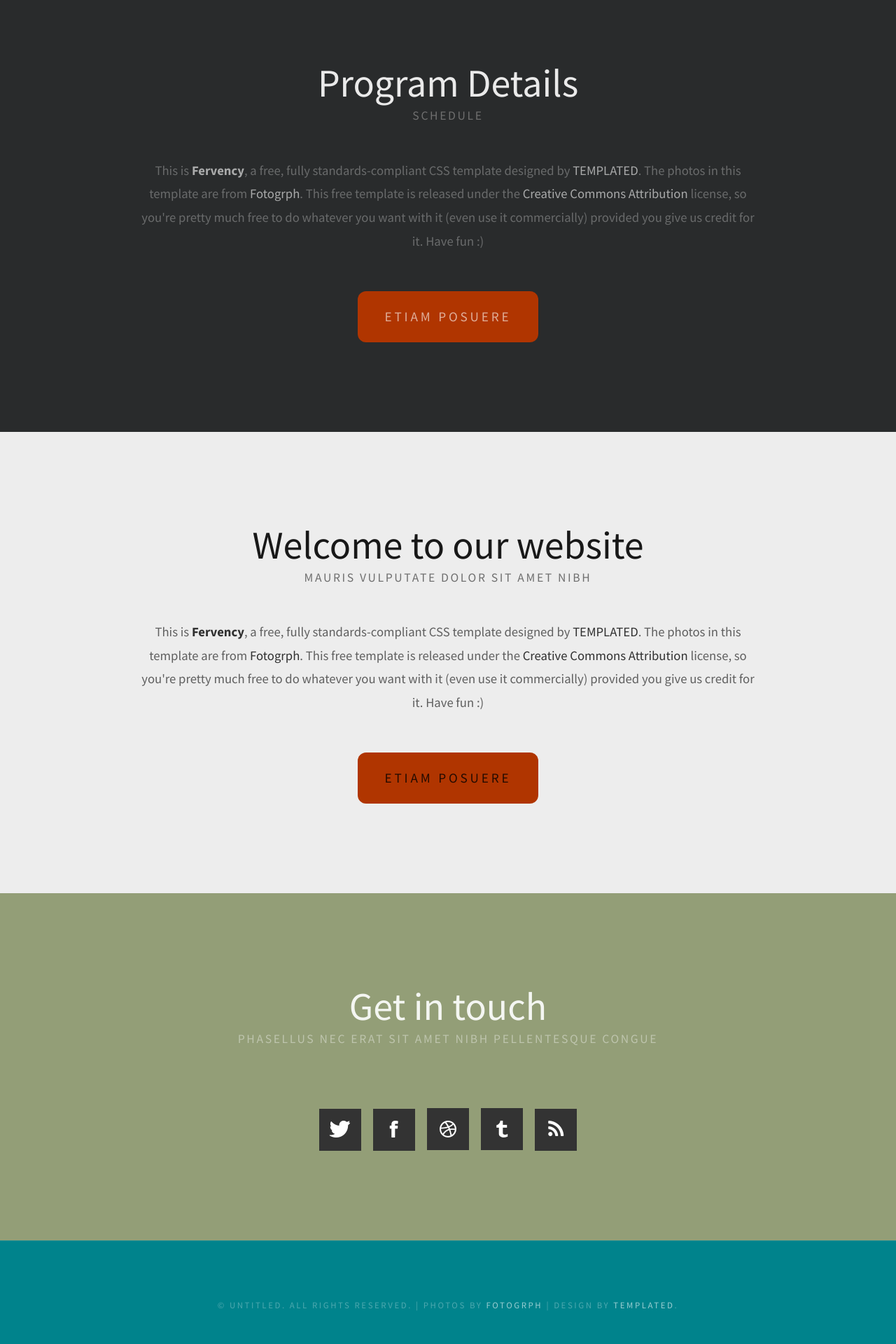
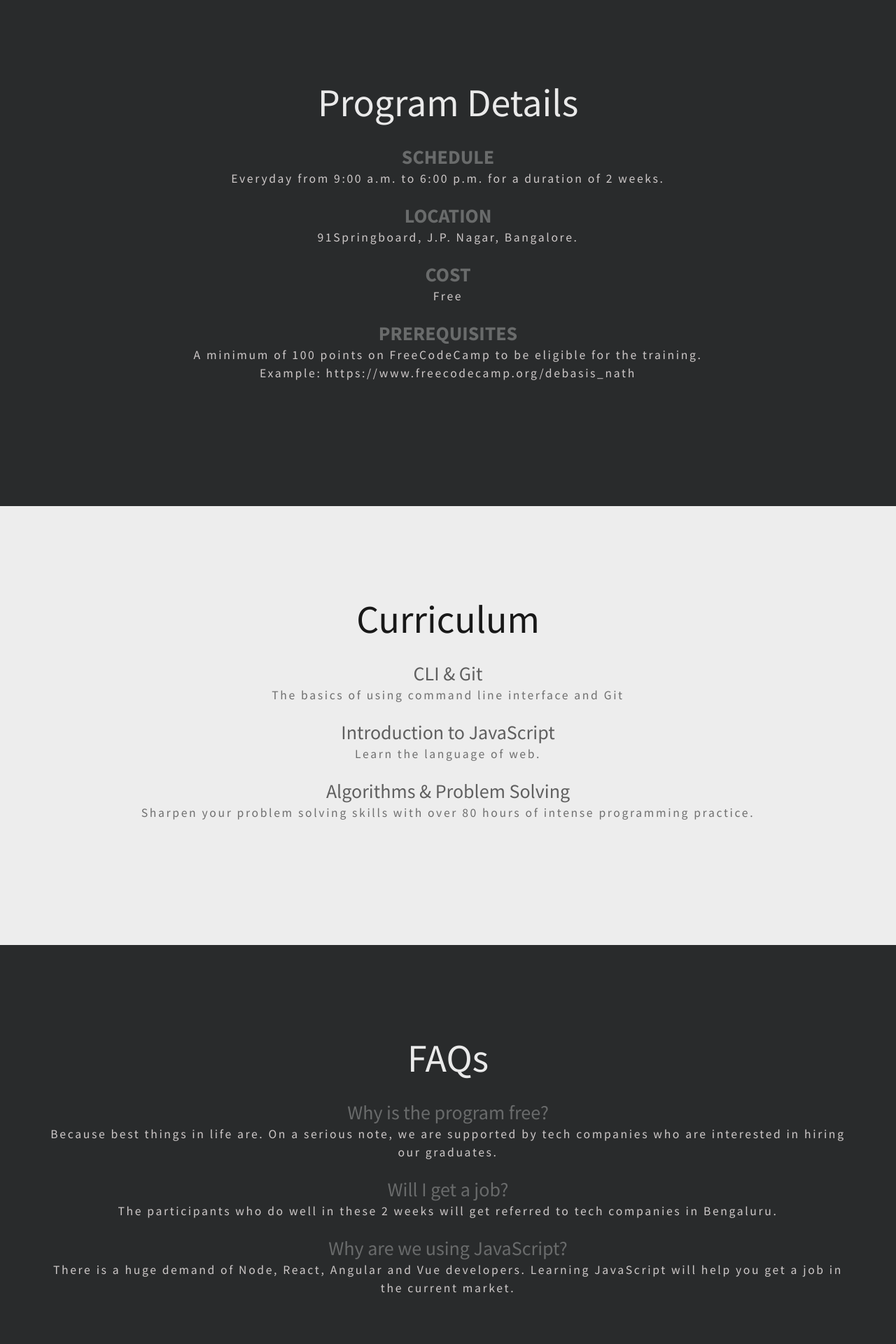
Before and after one commit to surajptl/propel_school, a Django app: page / in a window 1280 px wide. Shown: the part 1200-3120 px from the top of the page at 70% size. Run offline with Django 3.2, Linux system fonts and the light colour scheme; some libraries are stand-ins or nearby versions.

Commit message:
Updated UI for home page

```diff
--- a/app/static/app/default.css
+++ b/app/static/app/default.css
@@ -306,15 +306,17 @@
 	{
 		font-size: 3.5em;
 		color: rgba(255,255,255,0.9);
+		margin-bottom: 0.5em;
+		margin-top: 0.1;
 	}
 
 	.title .byline
 	{
 		letter-spacing: 0.15em;
-		text-transform: uppercase;
+		/* text-transform: uppercase; */
 		font-weight: 400;
 		font-size: 1.1em;
-		color: #6F6F6F;
+		color: rgb(206, 201, 201);
 	}
 
 	.title1
@@ -326,12 +328,14 @@
 	{
 		font-size: 3.5em;
 		color: rgba(0,0,0,0.9);
+		margin-bottom: 0.5em;
+		margin-top: 0.1;
 	}
 
 	.title1 .byline
 	{
 		letter-spacing: 0.15em;
-		text-transform: uppercase;
+		/* text-transform: uppercase; */
 		font-weight: 400;
 		font-size: 1.1em;
 		color: #6F6F6F;
@@ -571,6 +575,7 @@
 	{
 		overflow: hidden;
 		padding: 5em 0em;
+		background-color: #292b2c;
 		border-top: 1px solid rgba(255,255,255,0.08);
 	}
 
@@ -580,13 +585,13 @@
 		text-align: center;
 		text-transform: uppercase;
 		font-size: 0.80em;
-		color: rgba(255,255,255,0.3);
+		color: rgb(206, 201, 201);
 	}
 
 	#copyright a
 	{
 		text-decoration: none;
-		color: rgba(255,255,255,0.6);
+		color: rgb(206, 201, 201);
 	}
 
 /*********************************************************************************/
--- a/app/templates/app/index.html
+++ b/app/templates/app/index.html
@@ -41,40 +41,67 @@
         <div id="welcome" class="container">
             <div class="title">
                 <h2>Program Details</h2>
-                <span class="byline">SCHEDULE</span> </div>
-            <div class="content">
-                <p>This is <strong>Fervency</strong>, a free, fully standards-compliant CSS template designed by <a href="http://templated.co" rel="nofollow">TEMPLATED</a>. The photos in this template are from <a href="http://fotogrph.com/"> Fotogrph</a>. This free template is released under the <a href="http://templated.co/license">Creative Commons Attribution</a> license, so you're pretty much free to do whatever you want with it (even use it commercially) provided you give us credit for it. Have fun :) </p>
-                <a href="#" class="button">Etiam posuere</a> </div>
+                <h3><b>SCHEDULE</b></h3>
+                <span class="byline">Everyday from 9:00 a.m. to 6:00 p.m. for a duration of 2 weeks.</span><br>
+                <br>
+                <h3><b>LOCATION</b></h3>
+                <span class="byline">91Springboard, J.P. Nagar, Bangalore.</span><br>
+                <br>
+                <h3><b>COST</b></h3>
+                <span class="byline">Free</span><br>
+                <br>
+                <h3><b>PREREQUISITES</b></h3>
+                <span class="byline">A minimum of 100 points on FreeCodeCamp to be eligible for the training.<br>
+                Example: https://www.freecodecamp.org/debasis_nath
+                </span>
+            </div>
         </div>
     </div>
     <div id="wrapper2">
         <div id="welcome1" class="container">
             <div class="title1">
-                <h2>Welcome to our website</h2>
-                <span class="byline">Mauris vulputate dolor sit amet nibh</span> </div>
-            <div class="content">
-                <p>This is <strong>Fervency</strong>, a free, fully standards-compliant CSS template designed by <a href="http://templated.co" rel="nofollow">TEMPLATED</a>. The photos in this template are from <a href="http://fotogrph.com/"> Fotogrph</a>. This free template is released under the <a href="http://templated.co/license">Creative Commons Attribution</a> license, so you're pretty much free to do whatever you want with it (even use it commercially) provided you give us credit for it. Have fun :) </p>
-                <a href="#" class="button">Etiam posuere</a> </div>
+                <h2>Curriculum</h2>
+                <h3>CLI & Git</h3>
+                <span class="byline">The basics of using command line interface and Git</span><br>
+                <br>
+                <h3>Introduction to JavaScript</h3>
+                <span class="byline">Learn the language of web.</span><br>
+                <br>
+                <h3>Algorithms & Problem Solving</h3>
+                <span class="byline">Sharpen your problem solving skills with over 80 hours of intense programming practice.</span>
+            </div>
         </div>
     </div>
-    <div id="wrapper4">
+    <div id="wrapper1">
+        <div id="welcome" class="container">
+            <div class="title">
+                <h2>FAQs</h2>
+                <h3>Why is the program free?</h3>
+                <span class="byline">Because best things in life are. On a serious note, we are supported by tech companies who are interested in hiring our graduates.</span><br>
+                <br>
+                <h3>Will I get a job?</h3>
+                <span class="byline">The participants who do well in these 2 weeks will get referred to tech companies in Bengaluru.</span><br>
+                <br>
+                <h3>Why are we using JavaScript?</h3>
+                <span class="byline">There is a huge demand of Node, React, Angular and Vue developers. Learning JavaScript will help you get a job in the current market.</span>
+            </div>
+        </div>
+    </div>
+    <div id="wrapper2">
         <div id="footer" class="container">
             <div>
-                <header class="title">
-                    <h2>Get in touch</h2>
-                    <span class="byline">Phasellus nec erat sit amet nibh pellentesque congue</span> </header>
+                <header class="title1">
+                    <h2>Contact Us</h2>
+                    <span class="byline">hello@mountblue.io</span>
+                </header>
                 <ul class="contact">
-                    <li><a href="#" class="icon icon-twitter"><span>Twitter</span></a></li>
-                    <li><a href="#" class="icon icon-facebook"><span></span></a></li>
-                    <li><a href="#" class="icon icon-dribbble"><span>Pinterest</span></a></li>
-                    <li><a href="#" class="icon icon-tumblr"><span>Google+</span></a></li>
-                    <li><a href="#" class="icon icon-rss"><span>Pinterest</span></a></li>
+                    <li><a href="https://www.linkedin.com/company/mountblue/about/" class="icon icon-linkedin-sign"><span>Twitter</span></a></li>
                 </ul>
             </div>
         </div>
     </div>
     <div id="copyright">
-        <p>&copy; Untitled. All rights reserved. | Photos by <a href="http://fotogrph.com/">Fotogrph</a> | Design by <a href="http://templated.co" rel="nofollow">TEMPLATED</a>.</p>
+            <p>&copy; Untitled. All rights reserved. | Design by <a href="https://www.mountblue.io/">Mountblue</a></p>
     </div>
     <script src="https://ajax.googleapis.com/ajax/libs/jquery/3.4.1/jquery.min.js"></script>
     <script src="https://cdnjs.cloudflare.com/ajax/libs/popper.js/1.14.7/umd/popper.min.js"></script>
```
Also changed, not shown: propel_school/settings.py (+10 -10 lines).
